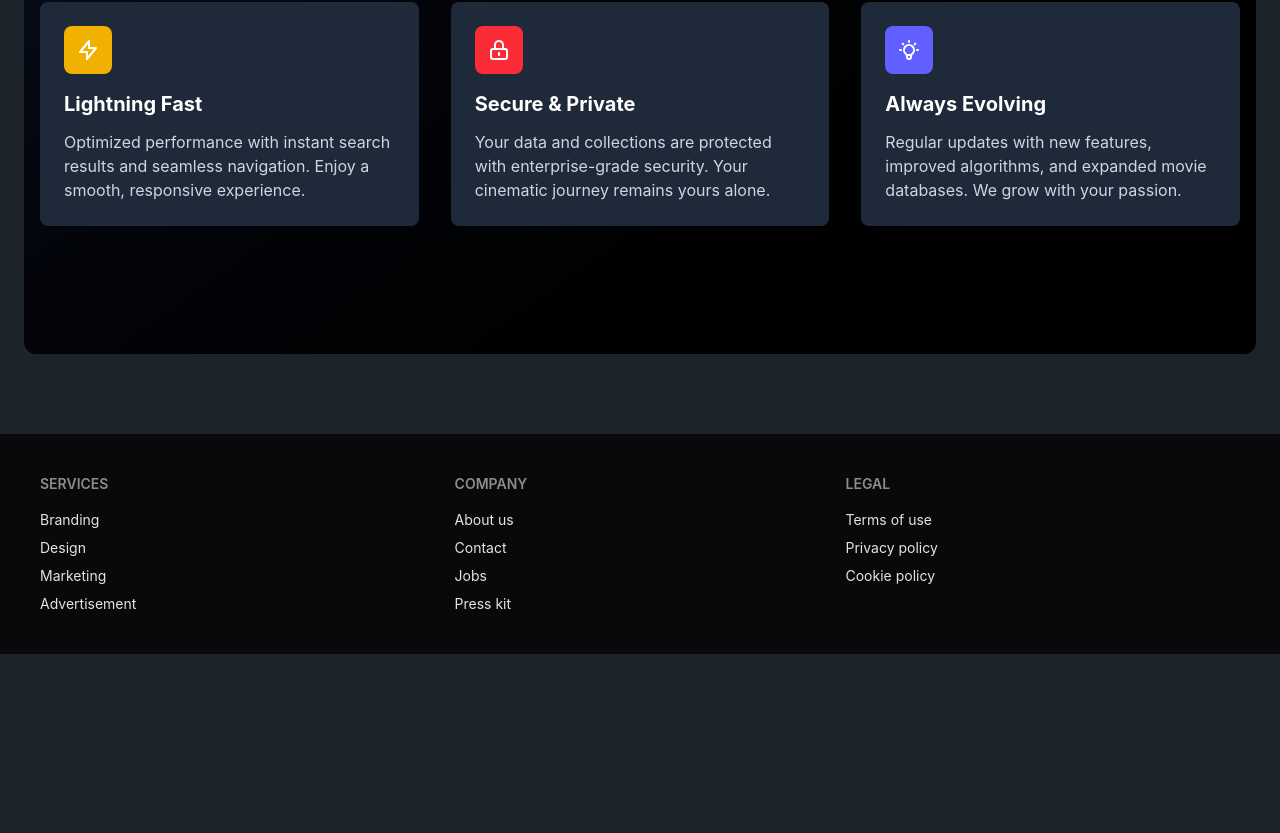
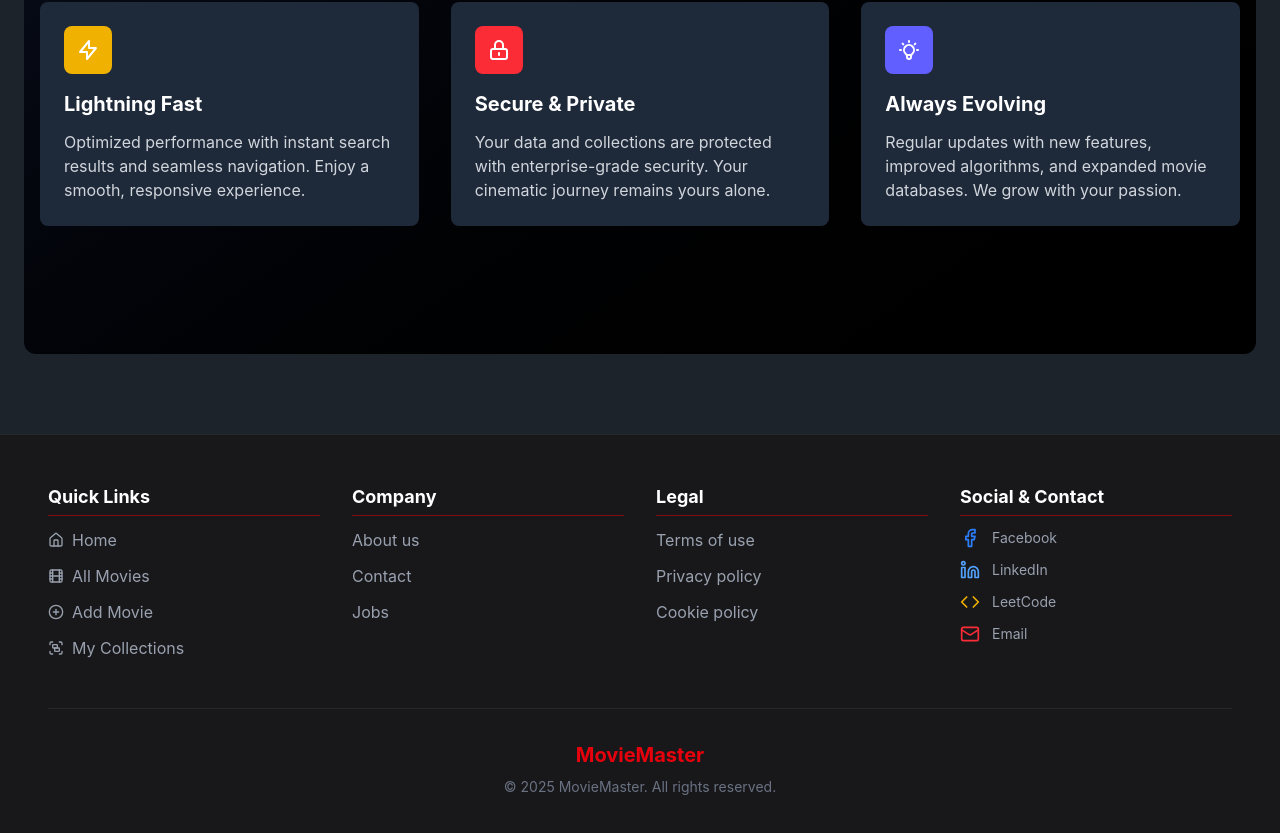
Before and after one commit to Rad0130/Movie-Master-Pro, a React (Vite) app: page / in a window 1280 px wide. Shown: the part 1410-2243 px from the top of the page. Before the commit the page ends 2064 px from the top, so only its background shows below. Built offline with nearby package versions, Linux system fonts and the light colour scheme; no server answers.

Commit message:
footer done

```diff
--- a/package.json
+++ b/package.json
@@ -20,6 +20,7 @@
     "react-loader-spinner": "^8.0.0",
     "react-router": "^7.9.5",
     "react-toastify": "^11.0.5",
+    "sweetalert": "^2.1.2",
     "tailwindcss": "^4.1.17"
   },
   "devDependencies": {
--- a/src/Pages/AddMovies/AddMovies.jsx
+++ b/src/Pages/AddMovies/AddMovies.jsx
@@ -2,6 +2,7 @@ import { PlusCircle } from 'lucide-react';
 import React, { use, useState } from 'react';
 import { AuthContext } from '../../Provider/AuthContext';
 import Loading from '../Loading/Loading';
+import swal from 'sweetalert';
 
 const AddMovies = () => {
     const {user}=use(AuthContext);
@@ -49,7 +50,7 @@ const AddMovies = () => {
         .then(data=>{
             console.log('new movie added',data);
             setLoading(false);
-            alert('Movie added successfully!');
+            swal("Good job!", "Movie added successfully!", "success");
             e.target.reset();
         })
     }
--- /dev/null
+++ b/src/Pages/ErrorPage/ErrorBoundary.jsx
@@ -0,0 +1,43 @@
+import React from "react";
+
+class ErrorBoundary extends React.Component {
+  constructor(props) {
+    super(props);
+    this.state = { hasError: false, error: null };
+  }
+
+  static getDerivedStateFromError(error) {
+    // Update state so the next render shows the fallback UI
+    return { hasError: true, error };
+  }
+
+  componentDidCatch(error, errorInfo) {
+    // You can log the error to an error reporting service here
+    console.error("Error caught by ErrorBoundary:", error, errorInfo);
+  }
+
+  render() {
+    if (this.state.hasError) {
+      return (
+        <div className="flex flex-col items-center justify-center min-h-screen text-center">
+          <h1 className="text-4xl font-bold text-red-600 mb-4">
+            Something went wrong 😢
+          </h1>
+          <p className="text-gray-400 mb-6">
+            {this.state.error?.message || "An unexpected error occurred."}
+          </p>
+          <button
+            onClick={() => window.location.reload()}
+            className="bg-red-600 text-white px-6 py-2 rounded-lg hover:bg-red-700"
+          >
+            Reload Page
+          </button>
+        </div>
+      );
+    }
+
+    return this.props.children;
+  }
+}
+
+export default ErrorBoundary;
--- /dev/null
+++ b/src/Pages/ErrorPage/ErrorPage.jsx
@@ -0,0 +1,49 @@
+import { Film, Home, TriangleAlert } from 'lucide-react';
+import React from 'react';
+
+const ErrorPage = () => {
+    return (
+        <div className="min-h-screen flex items-center justify-center bg-gray-950 text-white font-[Inter] p-6">
+        <div className="max-w-xl w-full bg-zinc-900 p-8 sm:p-12 rounded-xl shadow-2xl border border-red-800/50 text-center">
+
+            {/* Error Icon */}
+            <TriangleAlert className="w-16 h-16 mx-auto text-red-600 mb-6" />
+
+            {/* Title */}
+            <h1 className="text-6xl font-extrabold text-red-600 mb-4">404</h1>
+
+            {/* Subtitle */}
+            <h2 className="text-3xl font-bold text-white mb-6">Houston, We Have a Problem.</h2>
+
+            {/* Message */}
+            <p className="text-gray-400 text-lg mb-8 leading-relaxed">
+            It looks like the reel stopped rolling. The page you requested could not be found. Please check the URL or use one of the links below to get back to the show.
+            </p>
+
+            {/* Navigation Links */}
+            <div className="flex flex-col sm:flex-row gap-4 justify-center">
+
+            {/* Home Button */}
+            <a
+                href="/"
+                className="flex items-center justify-center bg-red-600 hover:bg-red-700 text-white font-semibold py-3 px-6 rounded-lg transition duration-200 shadow-md shadow-red-500/30"
+            >
+                <Home className="w-5 h-5 mr-2" />
+                Go to Homepage
+            </a>
+
+            {/* All Movies Button */}
+            <a
+                href="/allmovies"
+                className="flex items-center justify-center border border-zinc-700 text-gray-300 hover:bg-zinc-800 py-3 px-6 rounded-lg transition duration-200"
+            >
+                <Film className="w-5 h-5 mr-2" />
+                Browse Movies
+            </a>
+            </div>
+        </div>
+        </div>
+    );
+};
+
+export default ErrorPage;
--- a/src/Pages/MovieDetails/MovieDetails.jsx
+++ b/src/Pages/MovieDetails/MovieDetails.jsx
@@ -3,6 +3,8 @@ import { Star, Clock, Calendar, Film, Users, Globe, MapPin, UserPlus } from 'luc
 import { Link, useLoaderData, useNavigate, useParams } from 'react-router';
 import Navbar from '../../components/Header/Navbar';
 import { AuthContext } from '../../Provider/AuthContext';
+import swal from 'sweetalert';
+
 
 const MovieDetails = () => {
     const navigate=useNavigate();
@@ -23,7 +25,7 @@ const MovieDetails = () => {
         .then(res=>res.json())
         .then(data=>{
             console.log('movie deleted',data);
-            alert('Movie deleted successfully!');
+            swal("Done!", "You Deleted the Movie Successfully!", "success");
             navigate('/allmovies');
 
         })
--- a/src/Pages/MyCollections/MyCollections.jsx
+++ b/src/Pages/MyCollections/MyCollections.jsx
@@ -4,6 +4,8 @@ import Loading from '../Loading/Loading';
 import Navbar from '../../components/Header/Navbar';
 import Footer from '../../components/Footer/Footer';
 import { Link } from 'react-router';
+import swal from 'sweetalert';
+
 
 const MyCollections = () => {
     const {user}=use(AuthContext);
@@ -39,7 +41,7 @@ const MyCollections = () => {
         .then(res=>res.json())
         .then(data=>{
             console.log('deleted',data);
-            alert('Movie deleted Successfully');
+            swal("Done!", "You Deleted the Movie Successfully!", "success");
 
         })
     }
--- a/src/Pages/Update/Update.jsx
+++ b/src/Pages/Update/Update.jsx
@@ -1,6 +1,8 @@
 import React, { useState } from 'react';
 import { useLoaderData, useParams } from 'react-router';
 import Loading from '../Loading/Loading';
+import swal from 'sweetalert';
+
 
 const Update = () => {
     const movies=useLoaderData();
@@ -52,7 +54,7 @@ const Update = () => {
         .then(data=>{
             console.log('movie updated',data);
             setLoading(false);
-            alert('Movie updated successfully!');
+            swal("Good job!", "Movie updated successfully!", "success");
         })
     }
     if(loading){
--- a/src/components/Footer/Footer.jsx
+++ b/src/components/Footer/Footer.jsx
@@ -1,28 +1,88 @@
 import React from 'react';
+import { Facebook, Linkedin, Code, Mail, Home, Film, PlusCircle, Group } from 'lucide-react';
 
 const Footer = () => {
+    const currentYear = new Date().getFullYear();
+
+    // Define the application quick links
+    const quickLinks = [
+        { name: 'Home', path: '/', Icon: Home },
+        { name: 'All Movies', path: '/allmovies', Icon: Film },
+        { name: 'Add Movie', path: '/addmovies', Icon: PlusCircle },
+        { name: 'My Collections', path:'/collections', Icon:Group}
+         // Assuming you'll add this route later
+    ];
+
+    // Define the social media links
+    const socialLinks = [
+        { name: 'Facebook', url: 'https://www.facebook.com/profile.php?id=100072754745638&mibextid=ZbWKwL', Icon: Facebook, color: 'text-blue-500' },
+        { name: 'LinkedIn', url: 'https://www.linkedin.com/in/shafiur-rahman-rad-879717290?utm_source=share&utm_campaign=share_via&utm_content=profile&utm_medium=android_app', Icon: Linkedin, color: 'text-blue-400' },
+        { name: 'LeetCode', url: 'https://leetcode.com/u/Rad008/', Icon: Code, color: 'text-yellow-500' },
+        { name: 'Email', url: 'mailto:shafiurrahmanrad25@gmail.com', Icon: Mail, color: 'text-red-500' },
+    ];
+
     return (
-        <footer className="footer sm:footer-horizontal bg-neutral text-neutral-content p-10">
-        <nav>
-            <h6 className="footer-title">Services</h6>
-            <a className="link link-hover">Branding</a>
-            <a className="link link-hover">Design</a>
-            <a className="link link-hover">Marketing</a>
-            <a className="link link-hover">Advertisement</a>
-        </nav>
-        <nav>
-            <h6 className="footer-title">Company</h6>
-            <a className="link link-hover">About us</a>
-            <a className="link link-hover">Contact</a>
-            <a className="link link-hover">Jobs</a>
-            <a className="link link-hover">Press kit</a>
-        </nav>
-        <nav>
-            <h6 className="footer-title">Legal</h6>
-            <a className="link link-hover">Terms of use</a>
-            <a className="link link-hover">Privacy policy</a>
-            <a className="link link-hover">Cookie policy</a>
-        </nav>
+        <footer className="bg-zinc-900 border-t border-zinc-800 text-gray-400 font-[Inter] p-8 md:p-12">
+            <div className="max-w-7xl mx-auto grid grid-cols-2 sm:grid-cols-4 gap-8">
+
+                {/* 1. App/Quick Links */}
+                <nav className="space-y-3">
+                    <h6 className="font-bold text-lg text-white mb-3 border-b border-red-600/50 pb-1">Quick Links</h6>
+                    {quickLinks.map((link) => (
+                        <a
+                            key={link.name}
+                            href={link.path}
+                            className="flex items-center link link-hover text-gray-400 hover:text-red-500 transition-colors"
+                        >
+                            <link.Icon className="w-4 h-4 mr-2" />
+                            {link.name}
+                        </a>
+                    ))}
+                </nav>
+
+                {/* 2. Company */}
+                <nav className="space-y-3">
+                    <h6 className="font-bold text-lg text-white mb-3 border-b border-red-600/50 pb-1">Company</h6>
+                    <div><a href="#" className="link link-hover">About us</a></div>
+                    <div><a href="#" className="link link-hover">Contact</a></div>
+                    <div><a href="#" className="link link-hover">Jobs</a></div>
+                </nav>
+
+                {/* 3. Legal */}
+                <nav className="space-y-3">
+                    <h6 className="font-bold text-lg text-white mb-3 border-b border-red-600/50 pb-1">Legal</h6>
+                    <div><a href="#" className="link link-hover">Terms of use</a></div>
+                    <div><a href="#" className="link link-hover">Privacy policy</a></div>
+                    <div><a href="#" className="link link-hover">Cookie policy</a></div>
+                </nav>
+
+                {/* 4. Social Media */}
+                <nav className="space-y-3">
+                    <h6 className="font-bold text-lg text-white mb-3 border-b border-red-600/50 pb-1">Social & Contact</h6>
+                    <div className="flex flex-col space-y-3">
+                        {socialLinks.map((link) => (
+                            <a
+                                key={link.name}
+                                href={link.url}
+                                target="_blank"
+                                rel="noopener noreferrer"
+                                className={`flex items-center text-sm link link-hover text-gray-400 hover:text-white transition-colors group`}
+                            >
+                                <link.Icon className={`w-5 h-5 mr-3 ${link.color} group-hover:scale-110 transition-transform`} />
+                                {link.name}
+                            </a>
+                        ))}
+                    </div>
+                </nav>
+            </div>
+
+            {/* Copyright Section */}
+            <div className="mt-12 pt-8 border-t border-zinc-800 text-center">
+                <p className="text-xl font-bold text-red-600 mb-2">MovieMaster</p>
+                <p className="text-sm text-gray-500">
+                    &copy; {currentYear} MovieMaster. All rights reserved.
+                </p>
+            </div>
         </footer>
     );
 };
--- a/src/main.jsx
+++ b/src/main.jsx
@@ -14,12 +14,15 @@ import MovieDetails from './Pages/MovieDetails/MovieDetails';
 import PrivateRoute from './Pages/PrivateRoute/PrivateRoute';
 import AddMovies from './Pages/AddMovies/AddMovies';
 import Update from './Pages/Update/Update';
+import ErrorPage from './Pages/ErrorPage/ErrorPage';
+import ErrorBoundary from './Pages/ErrorPage/ErrorBoundary';
 
 
 const router = createBrowserRouter([
   {
     path: "/",
     Component:HomepageLayout,
+    errorElement:<ErrorPage></ErrorPage>,
     children:[
       {
         path:"/",
@@ -47,7 +50,7 @@ const router = createBrowserRouter([
   },
   {
     path:'/collections',
-    Component:MyCollections
+    element:<PrivateRoute><MyCollections></MyCollections></PrivateRoute>
   },
   {
     path:'/login',
@@ -56,13 +59,19 @@ const router = createBrowserRouter([
   {
     path:'/register',
     Component:Register
+  },
+  {
+    path:'/error',
+    Component:ErrorPage
   }
 ]);
 
 createRoot(document.getElementById('root')).render(
   <StrictMode>
-    <AuthProvider>
+    <ErrorBoundary>
+      <AuthProvider>
       <RouterProvider router={router} />
     </AuthProvider>
+    </ErrorBoundary>
   </StrictMode>
 )
```
Also changed, not shown: 1 other file (tests, documents, lock files or other folders).
